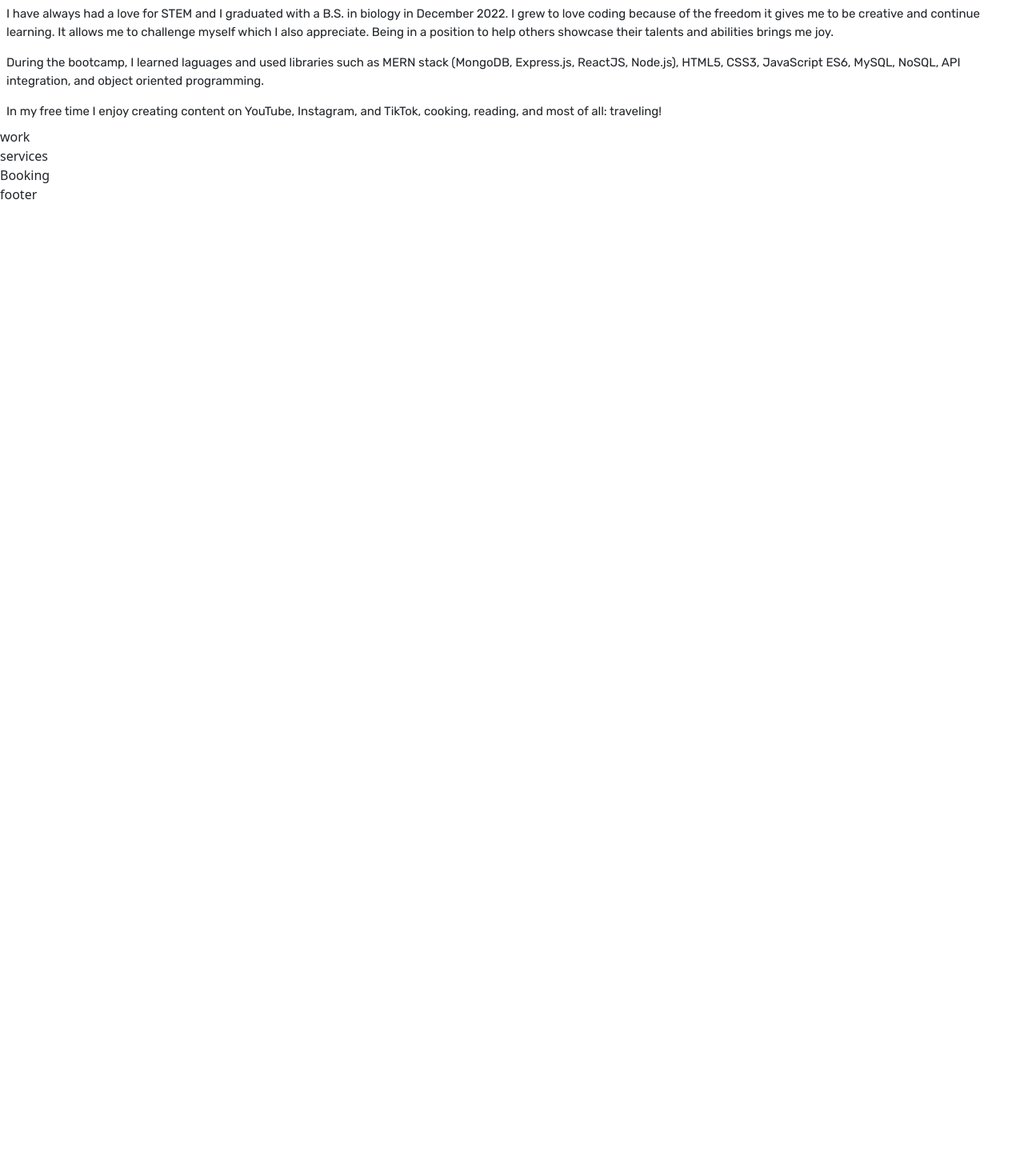
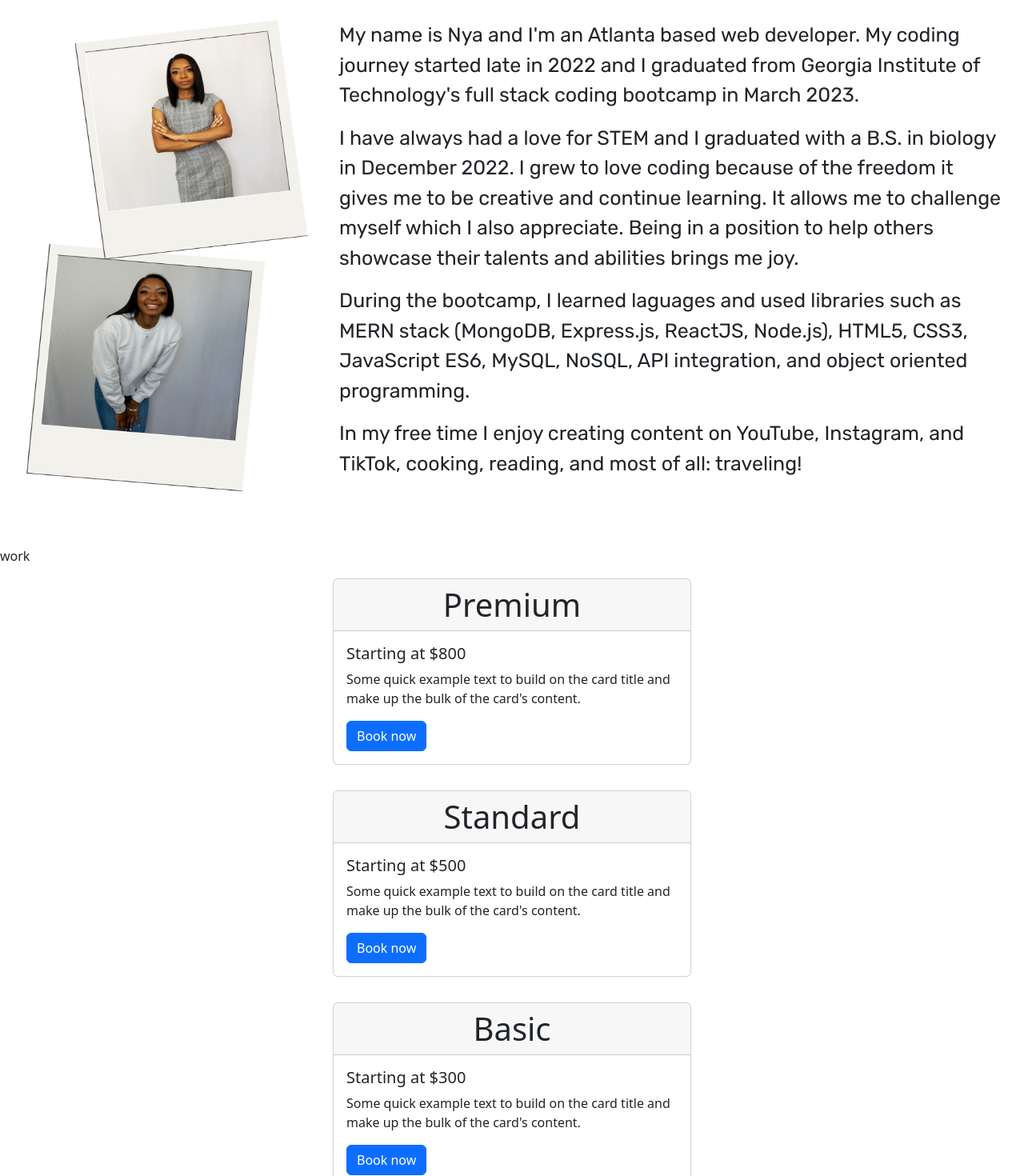
Before and after one commit to nyashanice/Freelance-Site, a React (Create React App) app: page / in a window 1280 px wide. Shown: the part 320-1790 px from the top of the page at 80% size. Before the commit the page ends 800 px from the top, so only its background shows below. Built offline with nearby package versions, Linux system fonts and the light colour scheme; a web font is replaced by a local one.

Commit message:
add cards to services page

```diff
--- a/src/components/About.js
+++ b/src/components/About.js
@@ -5,19 +5,26 @@ import "../styles/About.css";
 export default function About() {
   return (
     <div>
-      <div></div>
-      <div className="body">
+      <div>
+        <h1 className="text-center m-3">About Me</h1>
+        <div className="body d-flex flex-row m-3">
+          <div>
+            <img className="bioPics" src="../images/bio.png" alt=""></img>
+          </div>
+          <div className="bio">
             <div className="p-2">
               My name is Nya and I'm an Atlanta based web developer. My coding
-          journey started late in 2022 and I graduated from Georgia Institute of
-          Technology's full stack coding bootcamp in March 2023.
+              journey started late in 2022 and I graduated from Georgia
+              Institute of Technology's full stack coding bootcamp in March
+              2023.
             </div>
             <div className="p-2">
               I have always had a love for STEM and I graduated with a B.S. in
-          biology in December 2022. I grew to love coding because of the freedom
-          it gives me to be creative and continue learning. It allows me to
-          challenge myself which I also appreciate. Being in a position to help
-          others showcase their talents and abilities brings me joy.
+              biology in December 2022. I grew to love coding because of the
+              freedom it gives me to be creative and continue learning. It
+              allows me to challenge myself which I also appreciate. Being in a
+              position to help others showcase their talents and abilities
+              brings me joy.
             </div>
             <div className="p-2">
               During the bootcamp, I learned laguages and used libraries such as
@@ -26,8 +33,10 @@ export default function About() {
               programming.
             </div>
             <div className="p-2">
-          In my free time I enjoy creating content on YouTube, Instagram, and
-          TikTok, cooking, reading, and most of all: traveling!
+              In my free time I enjoy creating content on YouTube, Instagram,
+              and TikTok, cooking, reading, and most of all: traveling!
+            </div>
+          </div>
         </div>
       </div>
     </div>
--- a/src/components/Services.js
+++ b/src/components/Services.js
@@ -1,6 +1,56 @@
 import React from "react";
 import { Link } from "react-router-dom";
+import Button from "react-bootstrap/Button";
+import Card from "react-bootstrap/Card";
 
 export default function Services() {
-  return <div>services</div>;
+  return (
+    <div className="d-flex flex-column">
+      <div className="d-flex justify-content-center m-3">
+        <Card style={{ width: "28rem" }}>
+          <Card.Header as="h1" className="tier text-center">
+            Premium
+          </Card.Header>
+          <Card.Body>
+            <Card.Title>Starting at $800</Card.Title>
+            <Card.Text>
+              Some quick example text to build on the card title and make up the
+              bulk of the card's content.
+            </Card.Text>
+            <Button variant="primary">Book now</Button>
+          </Card.Body>
+        </Card>
+      </div>
+      <div className="d-flex justify-content-center m-3">
+        <Card style={{ width: "28rem" }}>
+          <Card.Header as="h1" className="tier text-center">
+            Standard
+          </Card.Header>
+          <Card.Body>
+            <Card.Title>Starting at $500</Card.Title>
+            <Card.Text>
+              Some quick example text to build on the card title and make up the
+              bulk of the card's content.
+            </Card.Text>
+            <Button variant="primary">Book now</Button>
+          </Card.Body>
+        </Card>
+      </div>
+      <div className="d-flex justify-content-center m-3">
+        <Card style={{ width: "28rem" }}>
+          <Card.Header as="h1" className="tier text-center">
+            Basic
+          </Card.Header>
+          <Card.Body>
+            <Card.Title>Starting at $300</Card.Title>
+            <Card.Text>
+              Some quick example text to build on the card title and make up the
+              bulk of the card's content.
+            </Card.Text>
+            <Button variant="primary">Book now</Button>
+          </Card.Body>
+        </Card>
+      </div>
+    </div>
+  );
 }
--- a/src/styles/About.css
+++ b/src/styles/About.css
@@ -2,3 +2,12 @@
     font-family: 'Rubik', sans-serif;
     font-size: 15px;
 }
+
+.bioPics {
+    width: 400px;
+    height: 650px;
+}
+
+.bio {
+    font-size: 25px;
+}
```
Also changed, not shown: public/images/bio.png (added). Lines whose indentation alone changed are shown as unchanged.
